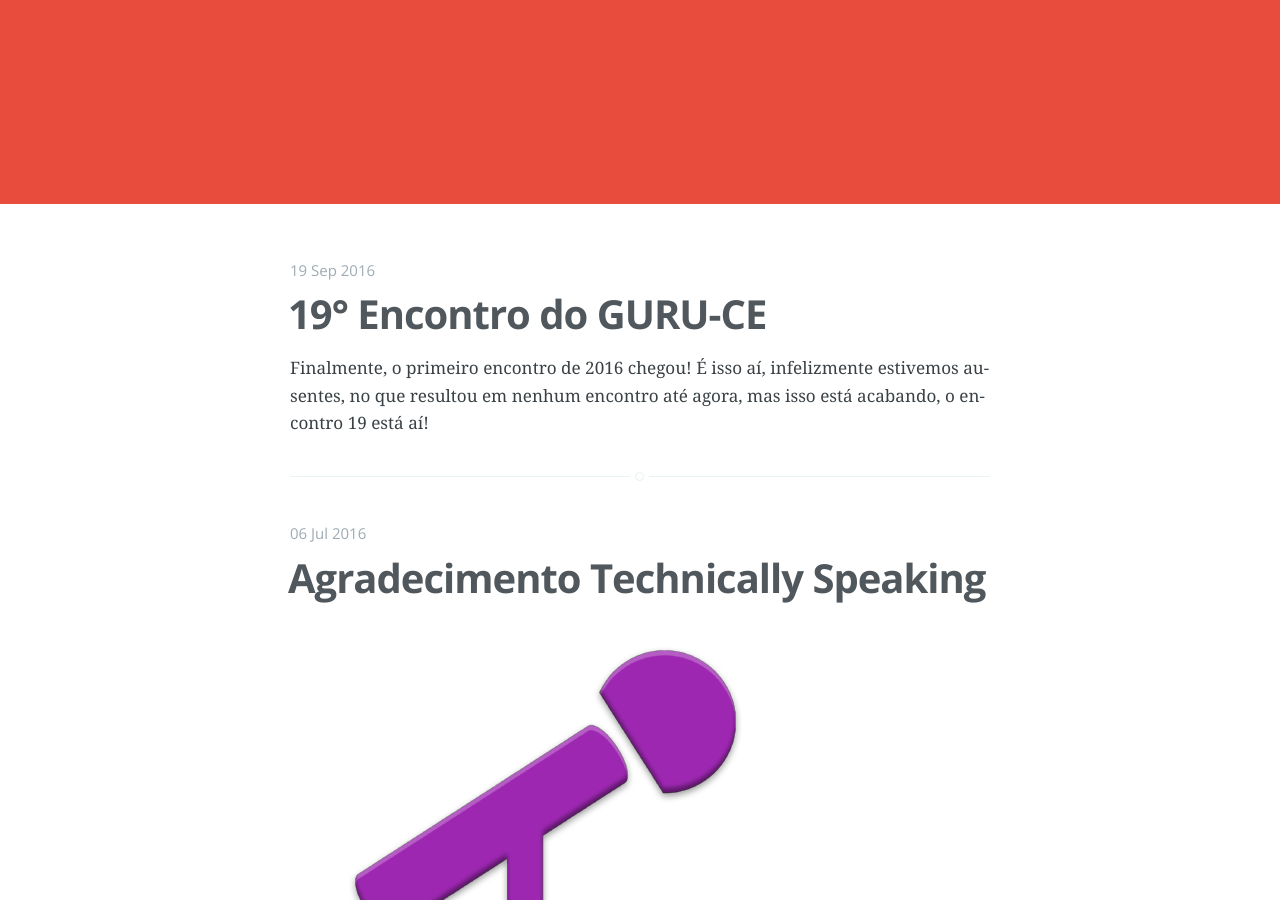
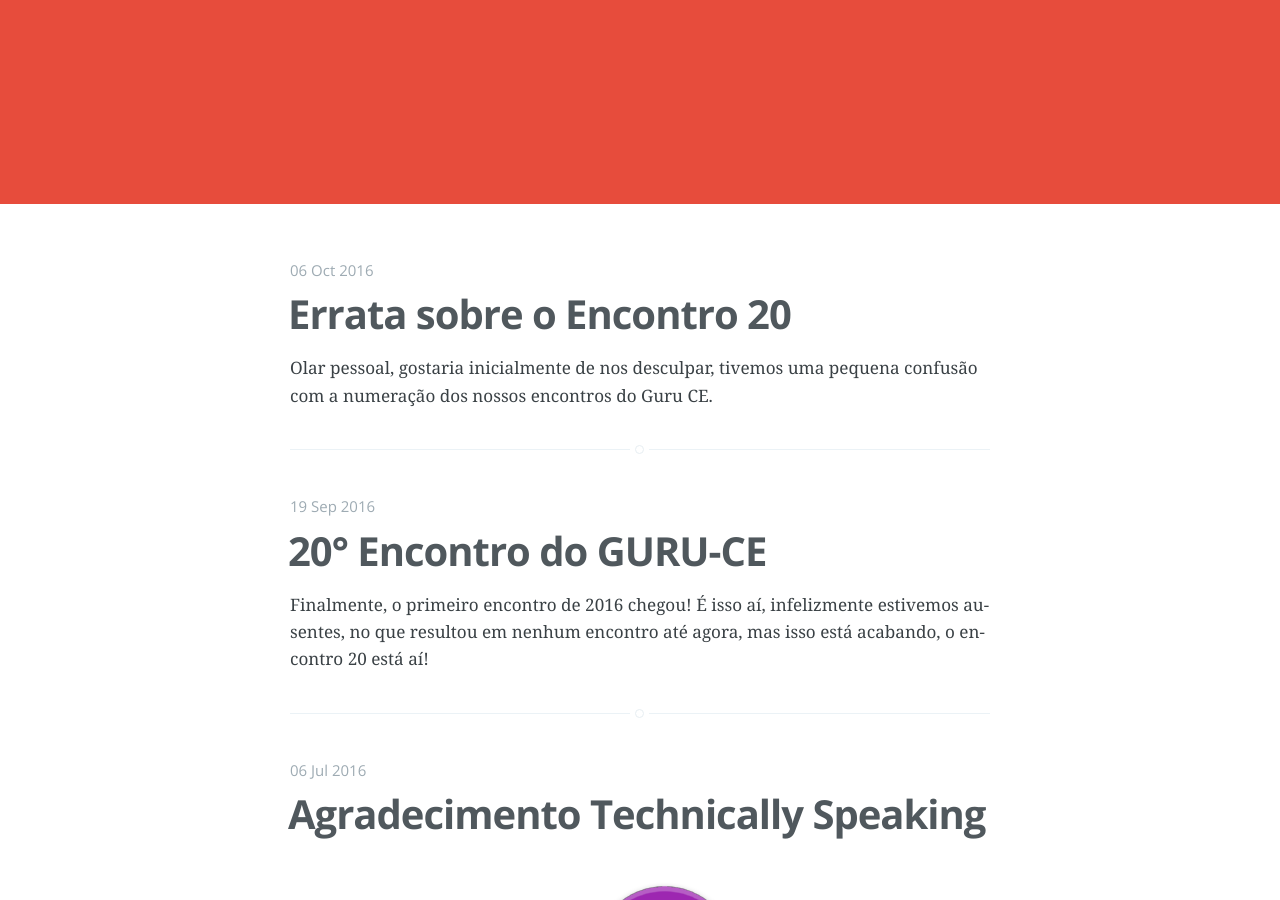
Before and after one commit to guru-ce/guru-ce.github.io, a Jekyll site: the page built from index.html, in a window 1280 px wide and 900 px high, scrolled down 336 px. Built offline with Jekyll 4.4.1, drawn with Linux system fonts in a browser that asks for light colours; the list of posts is cut into pages by our own code.

Commit message:
Errata evento 20

```diff
--- a/_posts/2016-09-19-decimo-nono-encontro.md
+++ b/_posts/2016-09-19-vigesimo-encontro.md
@@ -1,17 +1,17 @@
 ---
 layout: post
-title:  "19° Encontro do GURU-CE"
+title:  "20° Encontro do GURU-CE"
 date:   2016-09-19 12:00:00
 categories: evento encontro guruce
 ---
 
-Finalmente, o primeiro encontro de 2016 chegou! É isso aí, infelizmente estivemos ausentes, no que resultou em nenhum encontro até agora, mas isso está acabando, o encontro 19 está aí!
+Finalmente, o primeiro encontro de 2016 chegou! É isso aí, infelizmente estivemos ausentes, no que resultou em nenhum encontro até agora, mas isso está acabando, o encontro 20 está aí!
 
 O encontro ocorrerá no dia **4 de outubro**, na _Livraria Leitura_ do shopping Rio Mar, às 19:00.
 
 ~~Ainda dá tempo de mandar a sua proposta de palestra pelo [call4paperz](#)~~
 
-Contamos com a sua participação, inscreva-se [aqui](https://www.eventick.com.br/19o-encontro-do-guru-ce).
+Contamos com a sua participação, inscreva-se [aqui](https://www.eventick.com.br/20o-encontro-do-guru-ce).
 
 
 ### Palestras
--- /dev/null
+++ b/_posts/2016-10-06-errata-encontro-20.md
@@ -0,0 +1,17 @@
+---
+layout: post
+title:  "Errata sobre o Encontro 20"
+date:   2016-10-06 09:00:00
+categories: guruce patrocinio
+---
+
+
+Olar pessoal, gostaria inicialmente de nos desculpar, tivemos uma pequena confusão com a numeração dos nossos encontros do Guru CE.
+
+Anunciamos o encontro de ontem, 4 de outubro de 2016, como sendo o encontro 19, entretanto, na verdade, esse será o vigésimo Guru CE. Pois é, falha nossa. Com isso, estamos corrigindo o post passado, assim como o link do Eventick.
+
+Na prática, nada muda, só gostaria de deixar e explicar a mudança repentina de conteúdo da página do evento passado. Os tweets enviados quem mencionam o evento 20, como sendo o evento 19 serão mantidos por questão de manter os RT e likes.
+
+Agradecemos a compreensão e nos desculpem a confusão.
+
+Se você tem interesse em patrocinar o Guru-CE, entre em contato conosco através do [nosso email](mailto:guru42@gmail.com?subject=Patrocínio).
```
